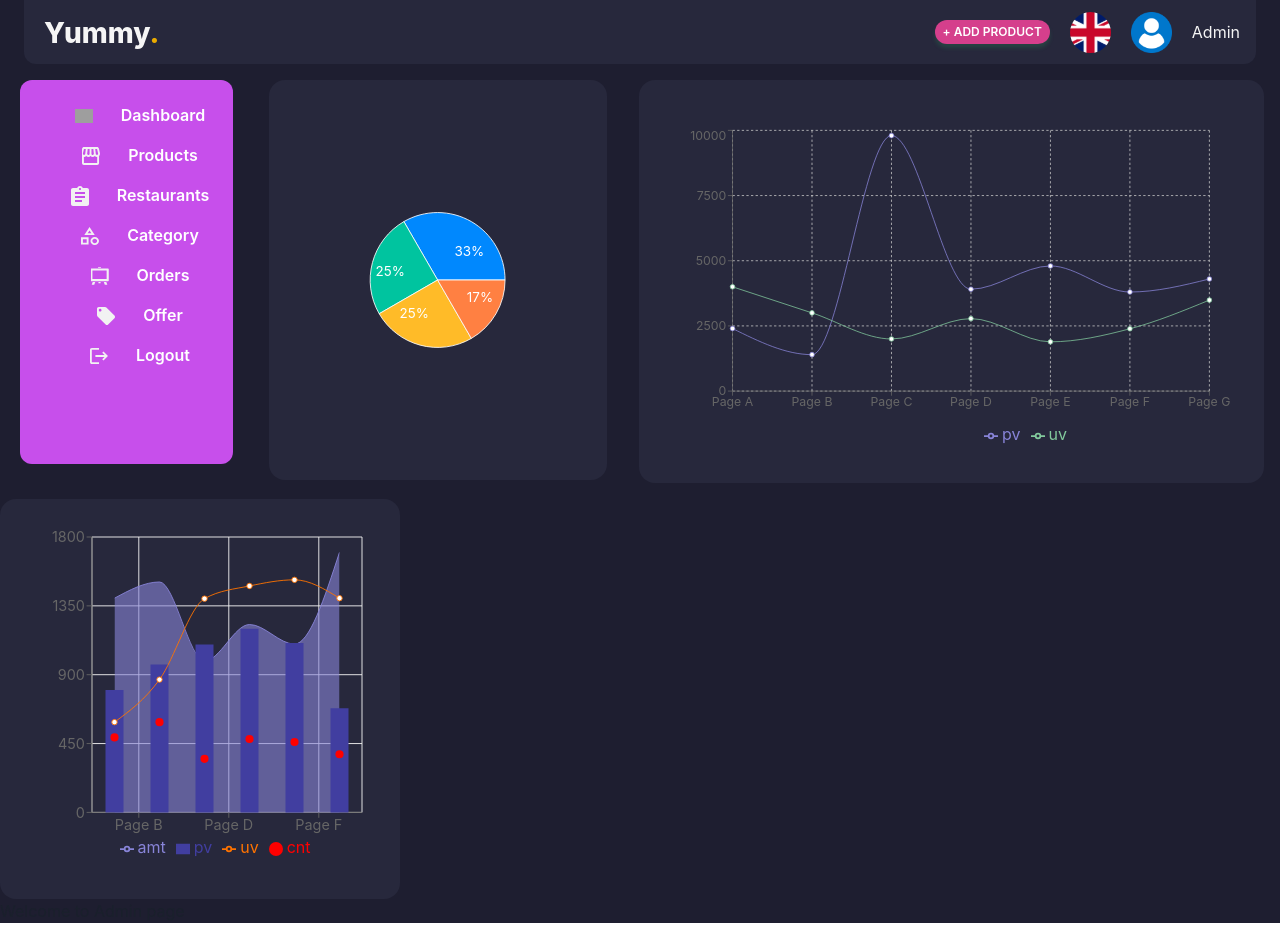
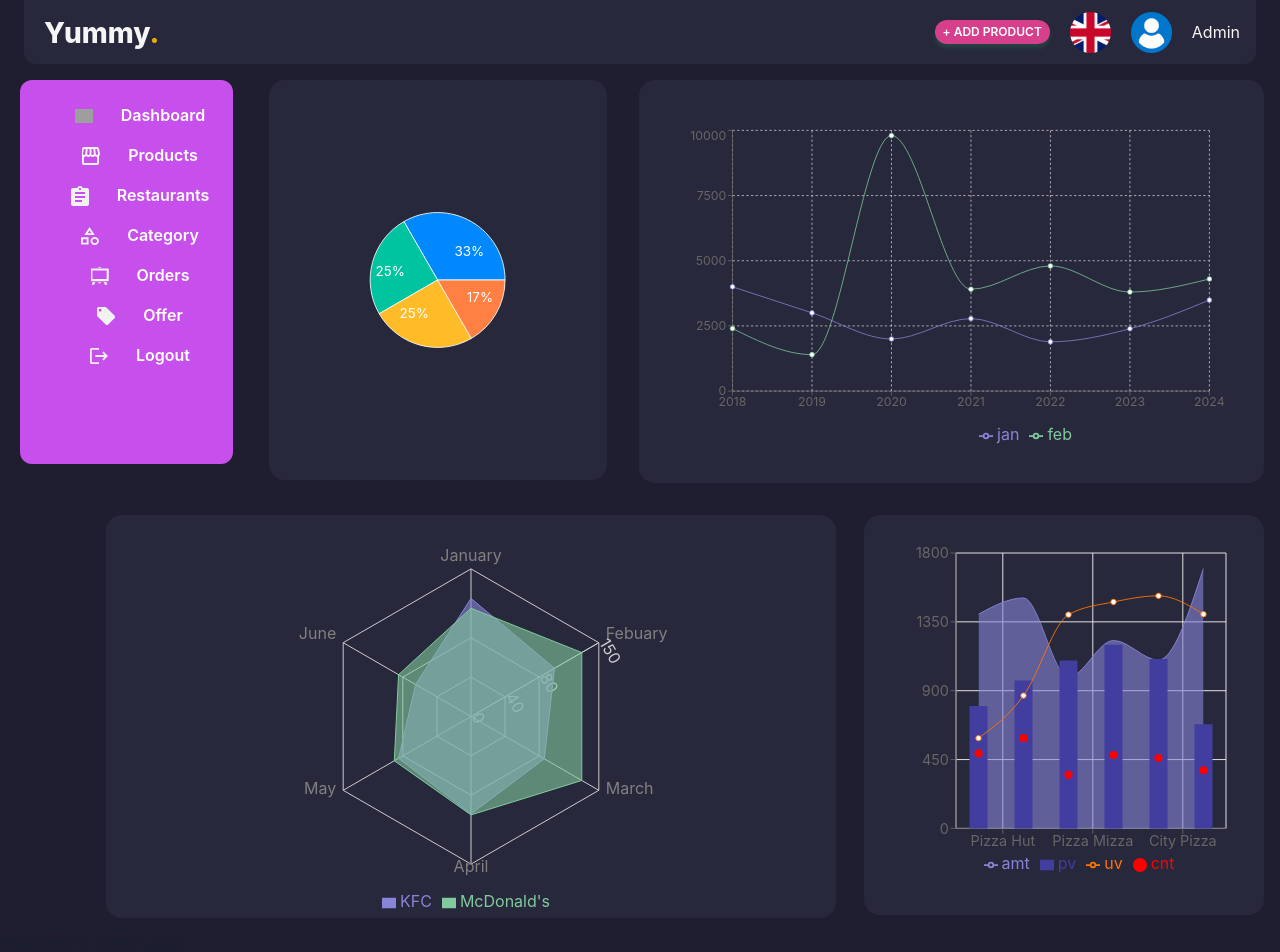
Before and after one commit to YusifAliyev037/YummyApp, a Next.js app: page /admin in a window 1280 px wide. Shown: the top 952 px of the page. Before the commit the page ends 923 px from the top, so only its background shows below. Built offline with nearby package versions, Linux system fonts and the light colour scheme; grey boxes are pictures that could not be loaded.

Commit message:
dashboardEndSuccessfully

```diff
--- a/pages/admin/index.tsx
+++ b/pages/admin/index.tsx
@@ -3,6 +3,7 @@ import Header from "@/shared/AdminComponents/Header";
 import LineCharts from "@/shared/AdminComponents/LineChart";
 import PieCharts from "@/shared/AdminComponents/PieChart";
 import PushModul from "@/shared/AdminComponents/PushModul";
+import RiskBar from "@/shared/AdminComponents/RiskBar";
 import MetaSeo from "@/shared/MetaSeo";
 import { Box } from "@chakra-ui/react";
 import type { NextPage } from "next";
@@ -24,8 +25,10 @@ const AdminDashboard: NextPage = () => {
     <PieCharts/>
     <LineCharts/>
       </Box>
+      <Box className="flex justify-end gap-3">
+    <RiskBar/>
     <BarCharts/>
-
+      </Box>
 
 
 
--- a/shared/AdminComponents/BarCharts.tsx
+++ b/shared/AdminComponents/BarCharts.tsx
@@ -18,42 +18,42 @@ import {
 
   const data = [
     {
-      name: 'Page A',
+      name: 'Papa Jhons',
       uv: 590,
       pv: 800,
       amt: 1400,
       cnt: 490,
     },
     {
-      name: 'Page B',
+      name: 'Pizza Hut',
       uv: 868,
       pv: 967,
       amt: 1506,
       cnt: 590,
     },
     {
-      name: 'Page C',
+      name: `Domino's`,
       uv: 1397,
       pv: 1098,
       amt: 989,
       cnt: 350,
     },
     {
-      name: 'Page D',
+      name: 'Pizza Mizza',
       uv: 1480,
       pv: 1200,
       amt: 1228,
       cnt: 480,
     },
     {
-      name: 'Page E',
+      name: 'Pizza Inn',
       uv: 1520,
       pv: 1108,
       amt: 1100,
       cnt: 460,
     },
     {
-      name: 'Page F',
+      name: 'City Pizza',
       uv: 1400,
       pv: 680,
       amt: 1700,
@@ -68,7 +68,7 @@ import {
 const BarCharts: React.FC = () => {
   return (
 
-        <ResponsiveContainer width={400} height={400} className="bg-darkBlue20 rounded-2xl p-5">
+        <ResponsiveContainer width={400} height={400} className="bg-darkBlue20 rounded-2xl p-5 m-4">
           <ComposedChart
             width={500}
             height={400}
--- a/shared/AdminComponents/LineChart.tsx
+++ b/shared/AdminComponents/LineChart.tsx
@@ -3,45 +3,45 @@ import { CartesianGrid, Legend, Line, LineChart, ResponsiveContainer, Tooltip, X
 
 const data = [
     {
-      name: 'Page A',
-      uv: 4000,
-      pv: 2400,
+      name: '2018',
+      jan: 4000,
+      feb: 2400,
       amt: 2400,
     },
     {
-      name: 'Page B',
-      uv: 3000,
-      pv: 1398,
+      name: '2019',
+      jan: 3000,
+      feb: 1398,
       amt: 2210,
     },
     {
-      name: 'Page C',
-      uv: 2000,
-      pv: 9800,
+      name: '2020',
+      jan: 2000,
+      feb: 9800,
       amt: 2290,
     },
     {
-      name: 'Page D',
-      uv: 2780,
-      pv: 3908,
+      name: '2021',
+      jan: 2780,
+      feb: 3908,
       amt: 2000,
     },
     {
-      name: 'Page E',
-      uv: 1890,
-      pv: 4800,
+      name: '2022',
+      jan: 1890,
+      feb: 4800,
       amt: 2181,
     },
     {
-      name: 'Page F',
-      uv: 2390,
-      pv: 3800,
+      name: '2023',
+      jan: 2390,
+      feb: 3800,
       amt: 2500,
     },
     {
-      name: 'Page G',
-      uv: 3490,
-      pv: 4300,
+      name: '2024',
+      jan: 3490,
+      feb: 4300,
       amt: 2100,
     },
   ];
@@ -64,8 +64,8 @@ function LineCharts() {
           <YAxis />
           <Tooltip />
           <Legend />
-          <Line type="monotone" dataKey="pv" stroke="#8884d8" activeDot={{ r: 8 }} />
-          <Line type="monotone" dataKey="uv" stroke="#82ca9d" />
+          <Line type="monotone" dataKey="jan" stroke="#8884d8" activeDot={{ r: 8 }} />
+          <Line type="monotone" dataKey="feb" stroke="#82ca9d" />
         </LineChart>
       </ResponsiveContainer>
   )
--- a/shared/AdminComponents/PieChart.tsx
+++ b/shared/AdminComponents/PieChart.tsx
@@ -1,4 +1,3 @@
-import { Box, Text } from '@chakra-ui/react';
 import React from 'react';
 import { Cell, Pie, PieChart, ResponsiveContainer } from 'recharts';
 
@@ -42,6 +41,7 @@ function PieCharts() {
     <>
         <ResponsiveContainer width={400} height={400} className='mt-20 bg-darkBlue20 h-96 m-4 rounded-2xl'>
         <PieChart width={400} height={400}>
+
           <Pie
             data={data}
             cx="50%"
@@ -61,7 +61,7 @@ function PieCharts() {
             ))}
           </Pie>
         </PieChart>
-        </ResponsiveContainer>
+      </ResponsiveContainer>
     </>
   );
 }
--- /dev/null
+++ b/shared/AdminComponents/RiskBar.tsx
@@ -0,0 +1,56 @@
+import React from 'react'
+import { Radar, RadarChart, PolarGrid, Legend, PolarAngleAxis, PolarRadiusAxis, ResponsiveContainer } from 'recharts';
+const data = [
+    {
+      subject: 'January',
+      A: 120,
+      B: 110,
+      fullMark: 150,
+    },
+    {
+      subject: 'Febuary',
+      A: 98,
+      B: 130,
+      fullMark: 150,
+    },
+    {
+      subject: 'March',
+      A: 86,
+      B: 130,
+      fullMark: 150,
+    },
+    {
+      subject: 'April',
+      A: 99,
+      B: 100,
+      fullMark: 150,
+    },
+    {
+      subject: 'May',
+      A: 85,
+      B: 90,
+      fullMark: 150,
+    },
+    {
+      subject: 'June',
+      A: 65,
+      B: 85,
+      fullMark: 150,
+    },
+  ];
+function RiskBar() {
+    return (
+        <ResponsiveContainer className=" bg-darkBlue20 rounded-2xl mt-4" width={730} height={403}>
+          <RadarChart cx="50%" cy="50%" outerRadius="80%" data={data}>
+            <PolarGrid />
+            <PolarAngleAxis dataKey="subject" />
+            <PolarRadiusAxis angle={30} domain={[0, 150]} />
+            <Radar name="KFC" dataKey="A" stroke="#8884d8" fill="#8884d8" fillOpacity={0.6} />
+            <Radar name="McDonald's" dataKey="B" stroke="#82ca9d" fill="#82ca9d" fillOpacity={0.6} />
+            <Legend />
+          </RadarChart>
+        </ResponsiveContainer>
+      );
+}
+
+export default RiskBar
```
